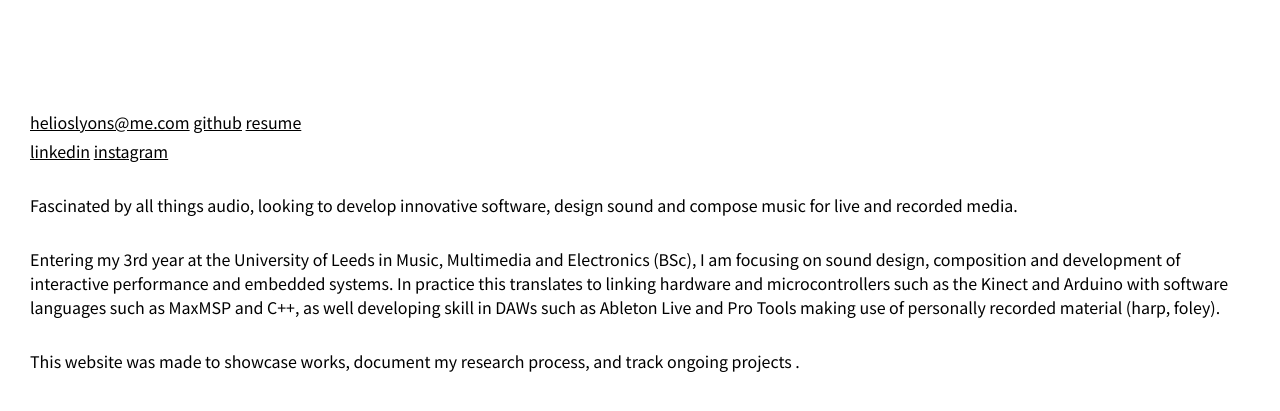
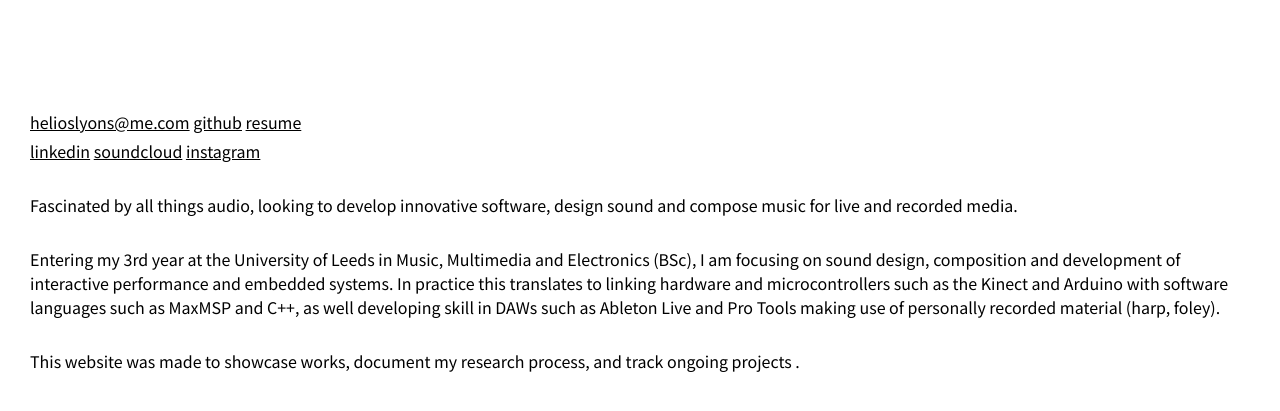
Before and after one commit to haelyons/haelyons.github.io, a Node project: template app/templates/about.ejs in a window 1280 px wide. Shown: the top 411 px of the page. Run offline with Node 20 templates, Linux system fonts and the light colour scheme; the template is opened without the code that fills it, so the values that code supplies are empty; style sheets or scripts are compiled from the project's sources.

Commit message:
Add soundcloud link

```diff
--- a/app/templates/about.ejs
+++ b/app/templates/about.ejs
@@ -28,6 +28,7 @@
           </li>
           <li>
             <a href="https://uk.linkedin.com/in/h%C3%A9lios-lyons-a274a7168">linkedin</a>
+            <a href="https://soundcloud.com/sunboi/tracks">soundcloud</a>
             <a href="https://www.instagram.com/helios.lyons">instagram</a>
           </li>
         </ul>
```
